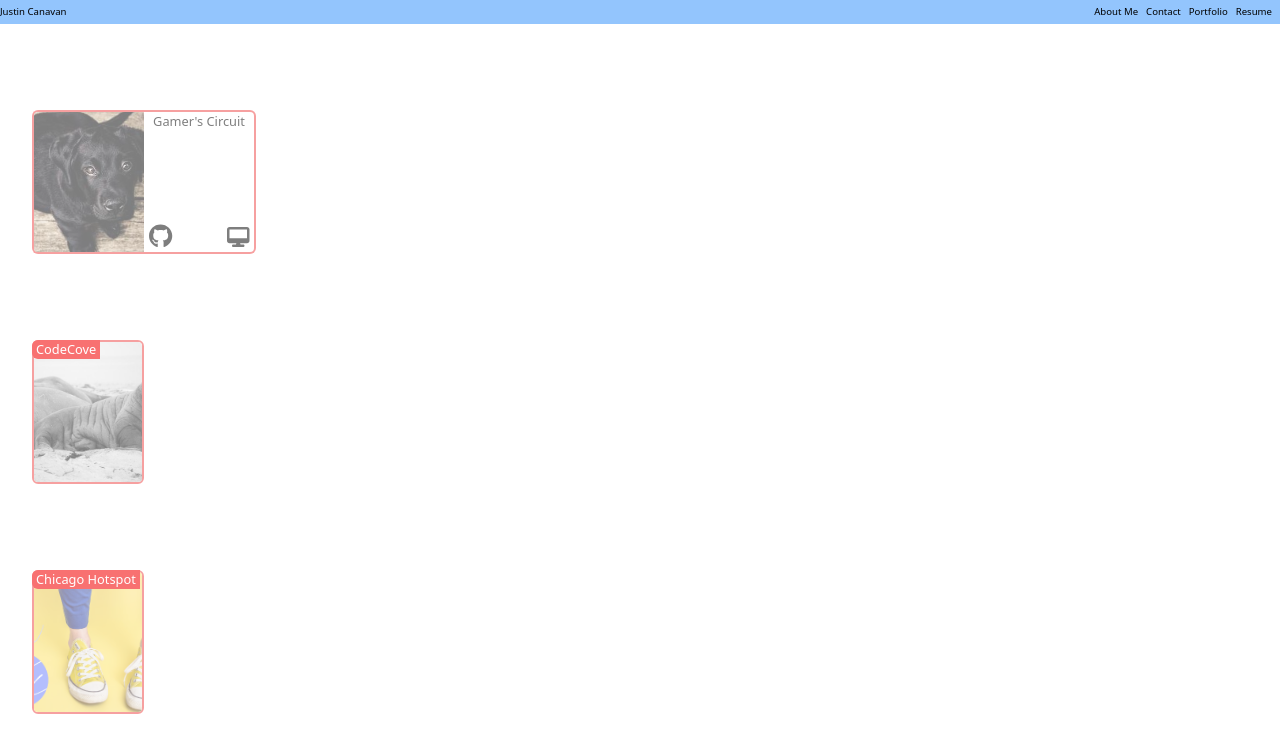
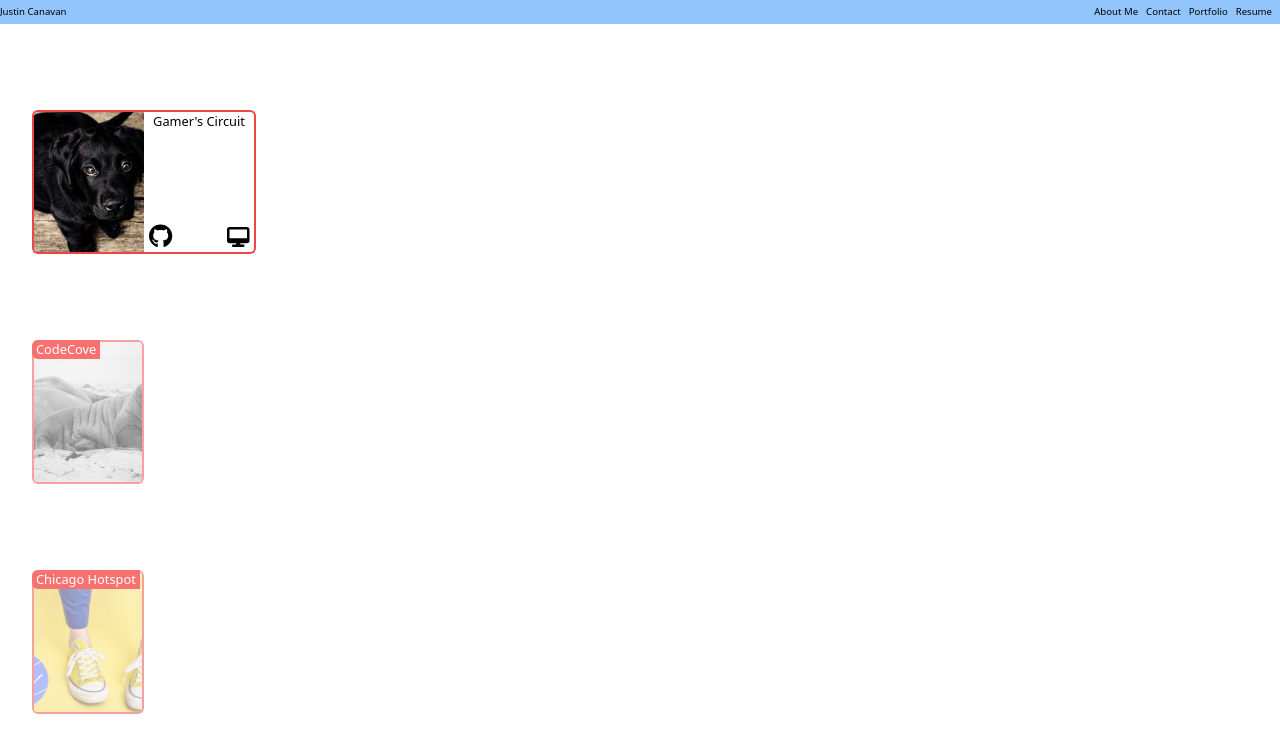
Before and after one commit to justincanavandev/vite-portfolio, a React (Vite) app in the folder vite-portfolio/: page /portfolio in a window 1280 px wide. Shown: the top 752 px of the page. Built offline with nearby package versions, Linux system fonts and the light colour scheme.

Commit message:
animation opacity working.. will try to fade in border next

```diff
--- a/vite-portfolio/src/pages/Portfolio/Portfolio.tsx
+++ b/vite-portfolio/src/pages/Portfolio/Portfolio.tsx
@@ -34,24 +34,42 @@ export default function Portfolio() {
   ]
 
   const [showProjectDetails, setShowProjectDetails] = useState<boolean>(true)
+  const [hasPageRendered, setHasPageRendered] = useState<boolean>(false)
 
   const [featuredProject, setFeaturedProject] = useState<Project>(projects[0])
   const [showAnimation, setShowAnimation] = useState<boolean>(false)
   const [closeAnimation, setCloseAnimation] = useState<boolean>(false)
-  const [opacityClass, setOpacityClass] = useState<string>("opacity-50")
+  const [imgOpacityClass, setImgOpacityClass] = useState<string>("opacity-50")
+  const [detailsOpacityClass, setDetailsOpacityClass] =
+    useState<string>("opacity-100")
+  const [bannerOpacity, setBannerOpacity] = useState<string>("opacity-100")
 
   useEffect(() => {
     console.log("featuredProject", featuredProject)
     console.log("showProjectDetails", showProjectDetails)
-  }, [featuredProject, showProjectDetails])
+    console.log("closeAnimation", closeAnimation)
+    console.log("imgOpacityClass", imgOpacityClass)
+  }, [featuredProject, showProjectDetails, closeAnimation, imgOpacityClass])
 
   function setAnimationState() {
     if (closeAnimation) {
+      console.log("hi")
       null
     } else {
+      console.log("hello")
       setShowAnimation(true)
     }
   }
+
+  useEffect(() => {
+    if (hasPageRendered === false) {
+      setTimeout(() => {
+        setImgOpacityClass("opacity-100")
+        setBannerOpacity("opacity-0")
+      }, 300)
+      setHasPageRendered(true)
+    }
+  }, [])
 
   function displayCard(index: number) {
     if (showProjectDetails && featuredProject.name !== projects[index].name) {
@@ -73,9 +91,12 @@ export default function Portfolio() {
       })
 
       setTimeout(() => {
+        setImgOpacityClass("opacity-50")
+        setDetailsOpacityClass("opacity-0")
+        setBannerOpacity("opacity-0")
         setShowProjectDetails(!showProjectDetails)
         setFeaturedProject({} as Project)
-      }, 295)
+      }, 300)
     }
 
     if (showProjectDetails === false && !featuredProject.name) {
@@ -89,17 +110,24 @@ export default function Portfolio() {
       })
 
       setShowProjectDetails(true)
+
+      setTimeout(() => {
+        setImgOpacityClass("opacity-100")
+        setDetailsOpacityClass("opacity-100")
+      }, 300)
     }
   }
 
-  function opacityAnimation() {
-    if (closeAnimation) {
-      setOpacityClass("opacity-50")
-    } else {
-      setOpacityClass("opacity-100")
-    }
-  }
-console.log('closeAnimation', closeAnimation)
+  // function imgOpacityAnimation() {
+  //   if (closeAnimation) {
+  //     setImgOpacityClass("opacity-50")
+  //     setDetailsOpacityClass("opacity-0")
+  //   } else {
+  //     setImgOpacityClass("opacity-100")
+  //     setDetailsOpacityClass("opacity-100")
+  //   }
+  // }
+
   return (
     <>
       <div
@@ -107,18 +135,29 @@ console.log('closeAnimation', closeAnimation)
         style={{ height: componentHeight }}
       >
         {projects.map((project: Project, index: number) => (
-          <div className="flex">
+          <div key={index} className="flex">
             <div
-              key={index}
               className="h-36 w-28 z-50 relative rounded-md box-border text-[.8rem]"
               onClick={() => displayCard(index)}
             >
               <img
                 src={project.thumbnail}
                 alt="project-image"
-                onAnimationEnd={opacityAnimation}
+                // onAnimationEnd={imgOpacityAnimation}
                 className={`h-36 w-28
-                ${ closeAnimation ? "animate-img-opacity-close" : "animate-img-opacity-expand"}
+                ${
+                  closeAnimation
+                    ? `${
+                        featuredProject.name === project.name
+                          ? "animate-img-opacity-close"
+                          : ""
+                      }`
+                    : `${
+                        featuredProject.name === project.name
+                          ? "animate-img-opacity-expand"
+                          : ""
+                      }`
+                }
                 object-cover overflow-hidden border-2 border-red-500 rounded-md box-border ${
                   featuredProject.name === project.name
                     ? "border-r-0 rounded-r-none"
@@ -127,20 +166,41 @@ console.log('closeAnimation', closeAnimation)
               ${
                 showProjectDetails === true &&
                 project.name === featuredProject.name
-                  ? opacityClass
+                  ? imgOpacityClass
                   : "opacity-50"
               }
 
                `}
               />
-              {((showProjectDetails === true &&
-                project.name !== featuredProject.name) ||
-                showProjectDetails === false) && (
-                <div className="absolute top-0 bg-red-400 text-white rounded-l-md">
-                  <p className="px-1">{project.name}</p>
-                </div>
-              )}
+
+              <div
+                className={`absolute top-0 bg-red-400 text-white rounded-l-md
+                ${
+                  showProjectDetails && project.name === featuredProject.name
+                    ? bannerOpacity
+                    : "opacity-100"
+                }
+                ${
+                  closeAnimation
+                    ? `${
+                        featuredProject.name === project.name
+                          ? "animate-banner-opacity-expand"
+                          : ""
+                      }`
+                    : `${
+                        featuredProject.name === project.name
+                          ? "animate-banner-opacity-close"
+                          : ""
+                      }`
+                }
+                `}
+              >
+                <p className="px-1">{project.name}</p>
+              </div>
             </div>
+
+            {/* projectDetailsOpen */}
+
             {featuredProject.name === project.name && showProjectDetails && (
               <div
                 onAnimationEnd={setAnimationState}
@@ -151,8 +211,8 @@ console.log('closeAnimation', closeAnimation)
                 }      ${
                   showProjectDetails === true &&
                   project.name === featuredProject.name
-                    ? opacityClass
-                    : "opacity-50"
+                    ? detailsOpacityClass
+                    : "opacity-0"
                 } border-2 z-0 border-red-500 rounded-md border-l-0 rounded-l-none flex flex-col justify-between`}
               >
                 <p className="text-[.8rem] mx-auto">{project.name}</p>
--- a/vite-portfolio/tailwind.config.js
+++ b/vite-portfolio/tailwind.config.js
@@ -1,61 +1,79 @@
 /** @type {import('tailwindcss').Config} */
 export default {
-  content: [
-    "./index.html",
-    "./src/**/*.{js,ts,jsx,tsx}",
-  ],
+  content: ["./index.html", "./src/**/*.{js,ts,jsx,tsx}"],
   theme: {
     extend: {
       colors: {
-        darkBlue: '#1d2d44',
-        medBlue: '#3e5c76',
-        lightBlue: '#748cab',
-        cream: '#f0ebd8',
+        darkBlue: "#1d2d44",
+        medBlue: "#3e5c76",
+        lightBlue: "#748cab",
+        cream: "#f0ebd8",
       },
       fontFamily: {
-        'oswald': ['Oswald', 'sans'],
-        'kanit': ['Kanit', 'sans']
+        oswald: ["Oswald", "sans"],
+        kanit: ["Kanit", "sans"],
       },
       animation: {
-        'project-expand': 'project-expand .3s linear',
-        'project-close': 'project-close .3s linear',
-        'img-opacity-expand': 'img-opacity-expand .3s linear',
-        'img-opacity-close': 'img-opacity-close .3s linear',
-        'opacity-expand-full': 'opacity-expand-full .3s linear'
+        "project-expand": "project-expand .3s linear",
+        "project-close": "project-close .3s linear",
+        "img-opacity-expand": "img-opacity-expand .3s linear",
+        "img-opacity-close": "img-opacity-close .3s linear",
+        "banner-opacity-expand": "banner-opacity-expand .3s linear",
+        "banner-opacity-close": "banner-opacity-close .3s linear",
       },
       keyframes: {
-        'project-expand': {
-          "0%": {transform: 'translateX(-100%)'},
-          "100%": {transform: 'translateX(0)'}
+        "project-expand": {
+          "0%": {
+            transform: "translateX(-100%)",
+            opacity: 0,
+          },
+          "50%": {
+            opacity: 0.2,
+          },
+          "100%": {
+            transform: "translateX(0)",
+            opacity: 1,
+          },
         },
-        'project-close': {
-          "0%": {transform: 'translateX(0)'},
-          "100%": {transform: 'translateX(-100%)'}
+        "project-close": {
+          "0%": {
+            transform: "translateX(0)",
+            opacity: 1,
+          },
+          "50%": {
+            opacity: 0.4,
+          },
+          "100%": {
+            transform: "translateX(-100%)",
+            opacity: 0,
+          },
         },
-        'img-opacity-expand': {
-          "0%": {opacity: .5},
-          "100%": {opacity: 1},
+        "img-opacity-expand": {
+          "0%": { opacity: 0.5 },
+          "100%": { opacity: 1 },
         },
-        'opacity-expand-full': {
-          "0%": {opacity: 0},
-          "90%": {opacity: 0},
-          "100%": {opacity: 1},
+        "img-opacity-close": {
+          "0%": { opacity: 1 },
+          "100%": { opacity: 0.5 },
         },
-        'img-opacity-close': {
-          "0%": {opacity: 1},
-          "100%": {opacity: .5},
-        }
-
-      }
+        "banner-opacity-expand": {
+          "0%": { opacity: 0 },
+          "100%": { opacity: 1 },
+        },
+        "banner-opacity-close": {
+          "0%": { opacity: 1 },
+          "100%": { opacity: 0 },
+        },
+      },
     },
   },
   screens: {
-    xs: '475px',
-    sm: '640px',
-    md: '768px',
-    lg: '1024px',
-    xl: '1280px',
-    '2xl': '1536px',
+    xs: "475px",
+    sm: "640px",
+    md: "768px",
+    lg: "1024px",
+    xl: "1280px",
+    "2xl": "1536px",
   },
   plugins: [],
 }
```
